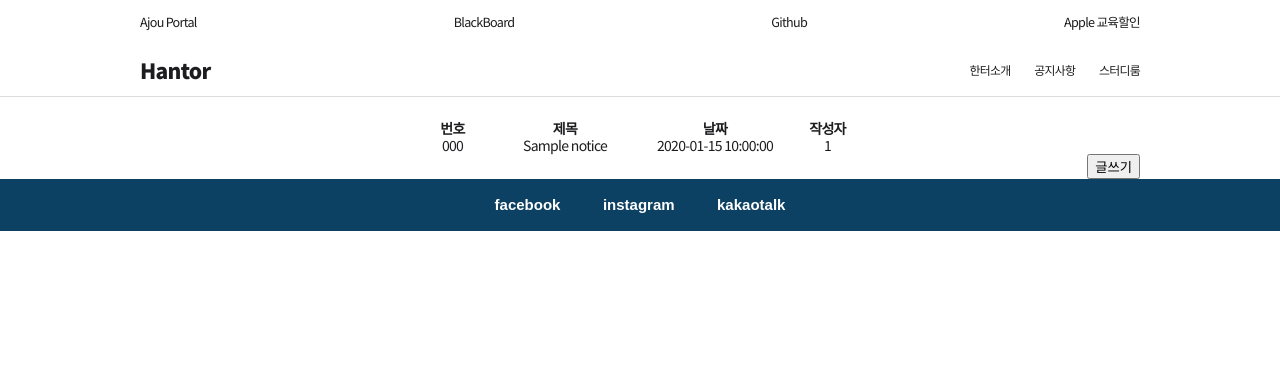
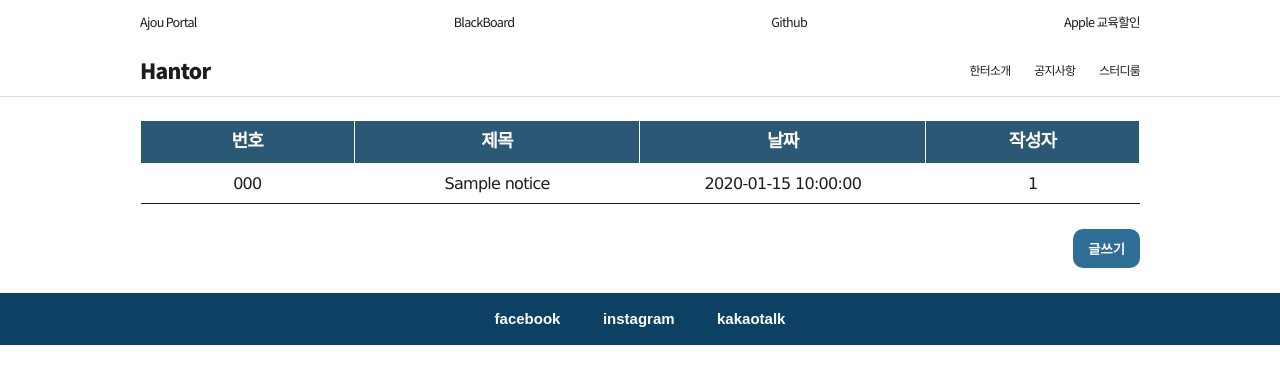
Before and after one commit to sumiini/hantor-project, a PHP site: page /noticemain.php in a window 1280 px wide. Shown: the top 384 px of the page. Run offline with PHP 8.4, Linux system fonts and the light colour scheme; tables that the repository leaves empty or names only in its code hold one stand-in row (values such as "Sample post").

Commit message:
noticemain css 추가

```diff
--- /dev/null
+++ b/css/noticemains.css
@@ -0,0 +1,23 @@
+#tnum,#ttitle,#tdate,#tperson{
+    color:white;
+    font-size: large;
+    font-family: 'Franklin Gothic Medium', 'Arial Narrow', Arial, sans-serif;
+    padding-top: 10px;
+    padding-bottom: 10px;
+    padding-left: 70px;
+    padding-right: 70px;
+    border:1px solid white;
+    background-color: rgb(43, 89, 117);
+
+}
+
+#writebtn{
+    margin-top: 25px;
+    margin-bottom:25px;
+    padding:10px 15px;
+    background: rgb(47, 110, 150);
+    border:0 none;
+    font-weight: 600;
+    color: white;
+    border-radius: 10px;
+}
--- a/css/write.css
+++ b/css/write.css
@@ -71,6 +71,8 @@
   display: table;
 }
 
+
+
 /* Change styles for cancel button and signup button on extra small screens */
 @media screen and (max-width: 300px) {
   .cancelbtn, .signupbtn {
--- a/noticemain.php
+++ b/noticemain.php
@@ -9,6 +9,7 @@
     <link rel="stylesheet" href="css/default.css">
     <link rel="stylesheet" href="css/common.css">
     <link rel="stylesheet" href="css/intro.css">
+    <link rel="stylesheet" href="css/noticemains.css">
     <link href="https://fonts.googleapis.com/css2?family=Noto+Sans+KR:wght@400;900&display=swap" rel="stylesheet">
     <title>notice</title>
   </head>
@@ -42,27 +43,28 @@
 
           <thead>
           <tr>
-            <th width="75px">번호</th>
-            <th width="150px">제목</th>
-            <th width="150px">날짜</th>
-            <th width="75px">작성자</th>
+            <th id="tnum" width="75px">번호</th>
+            <th id="ttitle" width="150px">제목</th>
+            <th id="tdate" width="150px">날짜</th>
+            <th id="tperson" width="75px">작성자</th>
 
           </tr>
           </thead>
-          <tbody >
+          <tbody id="tbody" >
+
           <?php
 
-            $conn = mysqli_connect("127.0.0.1", "root", "970107", "opentutorials");
+            $conn = mysqli_connect("127.0.0.1", "root", "sumin8411", "opentutorials");
             $sql = "select * from notice order by number desc limit 0,10";
             $result = mysqli_query($conn, $sql);
 
             if(mysqli_num_rows($result)>0){ // 출력할 행이 있을 경우에만 아래 블록 실행
                 while($row = mysqli_fetch_assoc($result)){
                     echo '<tr>
-                    <td width="75px" align="center">'.$row["number"].'</td>
-                    <td width="150px" align=center><a href=view.php?db="opentutorials"&number='.$row["number"].'>'.$row["title"].'</a></td>
-                    <td width="150px" align="center">'.$row["date"].'</td>
-                    <td width="75px" align="center">'.$row["id"].'</td>
+                    <td width="75px" align="center" style="font-family:verdana; font-size: medium; border-bottom:1px solid; padding-top:10px; padding-bottom:10px; ">'.$row["number"].'</td>
+                    <td width="150px" align=center" style=" font-family:verdana; font-size: medium; text-align:center; border-bottom:1px solid; padding-top:10px; padding-bottom:10px;""><a href=view.php?db="opentutorials"&number='.$row["number"].'>'.$row["title"].'</a></td>
+                    <td width="150px" align="center" style="font-family:verdana; font-size: medium; border-bottom:1px solid; padding-top:10px; padding-bottom:10px;">'.$row["date"].'</td>
+                    <td width="75px" align="center" style="font-family:verdana; font-size: medium; border-bottom:1px solid; padding-top:10px; padding-bottom:10px;">'.$row["id"].'</td>
                     </tr>';
 
                 }
@@ -75,7 +77,7 @@
         </tbody>
 
         </table>
-        <input type="button" value="글쓰기" onclick="location='write.php'" style='float: right'>
+        <input id="writebtn" type="button" value="글쓰기" onclick="location='write.php'" style='float: right'>
 
         </section>
 
--- a/view.php
+++ b/view.php
@@ -9,7 +9,7 @@
 <body>
     <?php
         session_start();
-        $connect = mysqli_connect("127.0.0.1", "dondon", "5Susdpdlf!", "opentutorials");
+        $connect = mysqli_connect("127.0.0.1", "root", "sumin8411", "opentutorials");
         $number = $_GET['number'];
 
         $query = "select * from notice where number='$number'";
--- a/write_action.php
+++ b/write_action.php
@@ -1,7 +1,7 @@
 <?php
     session_start();
 
-    $connect = mysqli_connect("localhost", "dondon", "5Susdpdlf!", "opentutorials") or die("fail");
+    $connect = mysqli_connect("localhost", "root", "sumin8411", "opentutorials") or die("fail");
 
     $id=$_GET['userid']; // 이전 write.php 폼에서 입력받은 아이디값
     $pw=$_GET['userpw']; // 이전 write.php 폼에서 입력받은 비밀번호값
@@ -9,7 +9,7 @@
     $content=$_GET['content'];
 
     //아이디가 있는지 검사
-    $query = "select * from member where id='$id'";
+    $query = "select * from person where id='$id'";
     $result = $connect->query($query);
 
 
```
